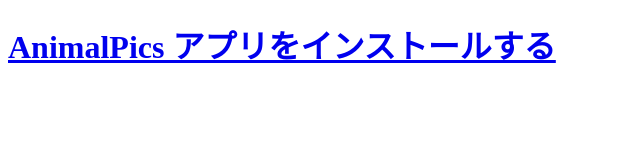
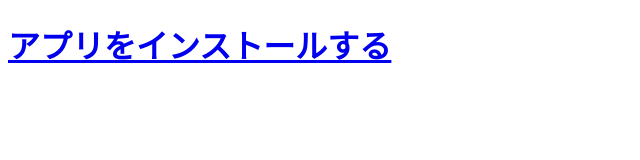
Before and after one commit to jss-y-fujii/distribute-ipa-files, a plain HTML site: page index.html in a window 1280 px wide. Shown: the whole page, without its empty margins (0-640 px from the left). Drawn offline with Linux system fonts and the light colour scheme.

Commit message:
Add files via upload

```diff
--- a/index.html
+++ b/index.html
@@ -2,11 +2,11 @@
 <html lang="ja">
 <head>
   <meta charset="UTF-8">
-  <title>AnimalPics</title>
+  <title>distribute</title>
 </head>
 <body>
   <h1>
-    <a href="itms-services://?action=download-manifest&url=[ここにURLを入力]">AnimalPics アプリをインストールする</a>
+    <a href="itms-services://?action=download-manifest&url=https://jss-y-fujii.github.io/distribute-ipa-files/manifest.plist">アプリをインストールする</a>
   </h1>
 </body>
 </html>
```
Also changed, not shown: 1 other file.
